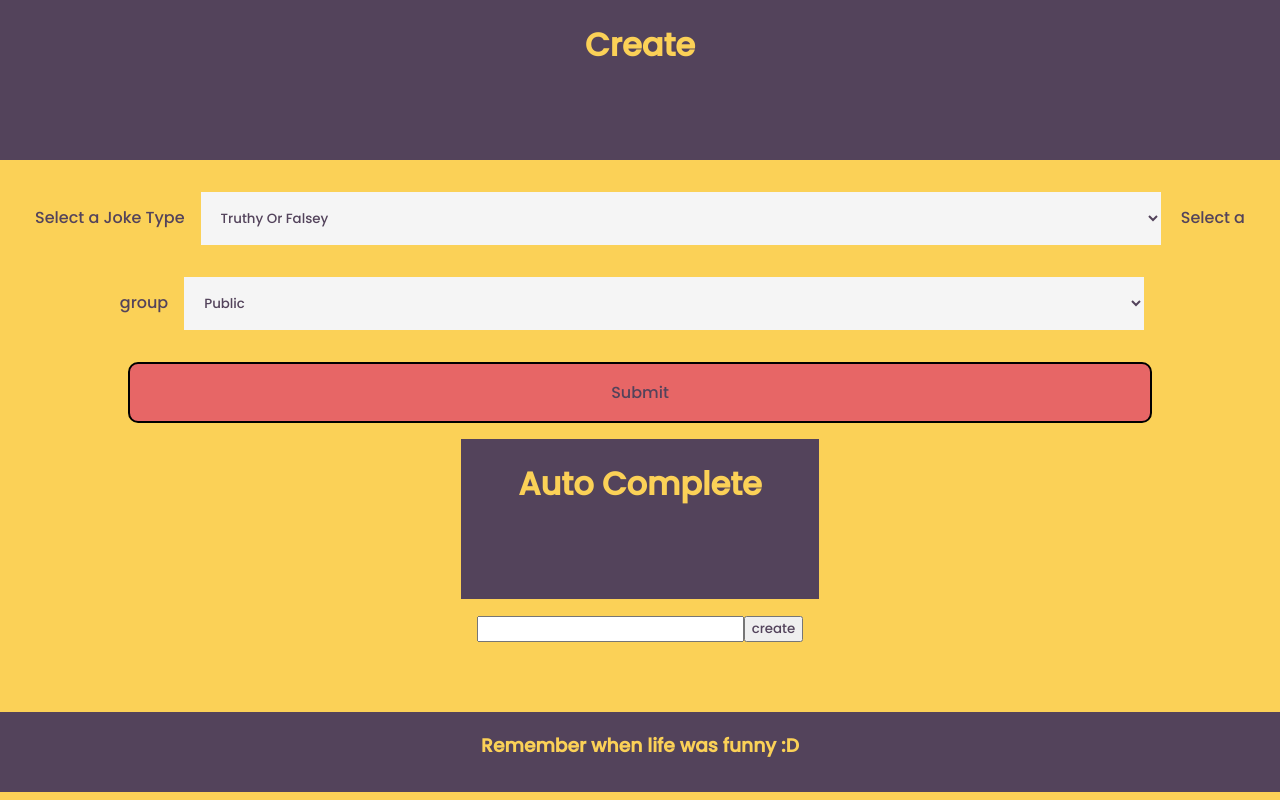
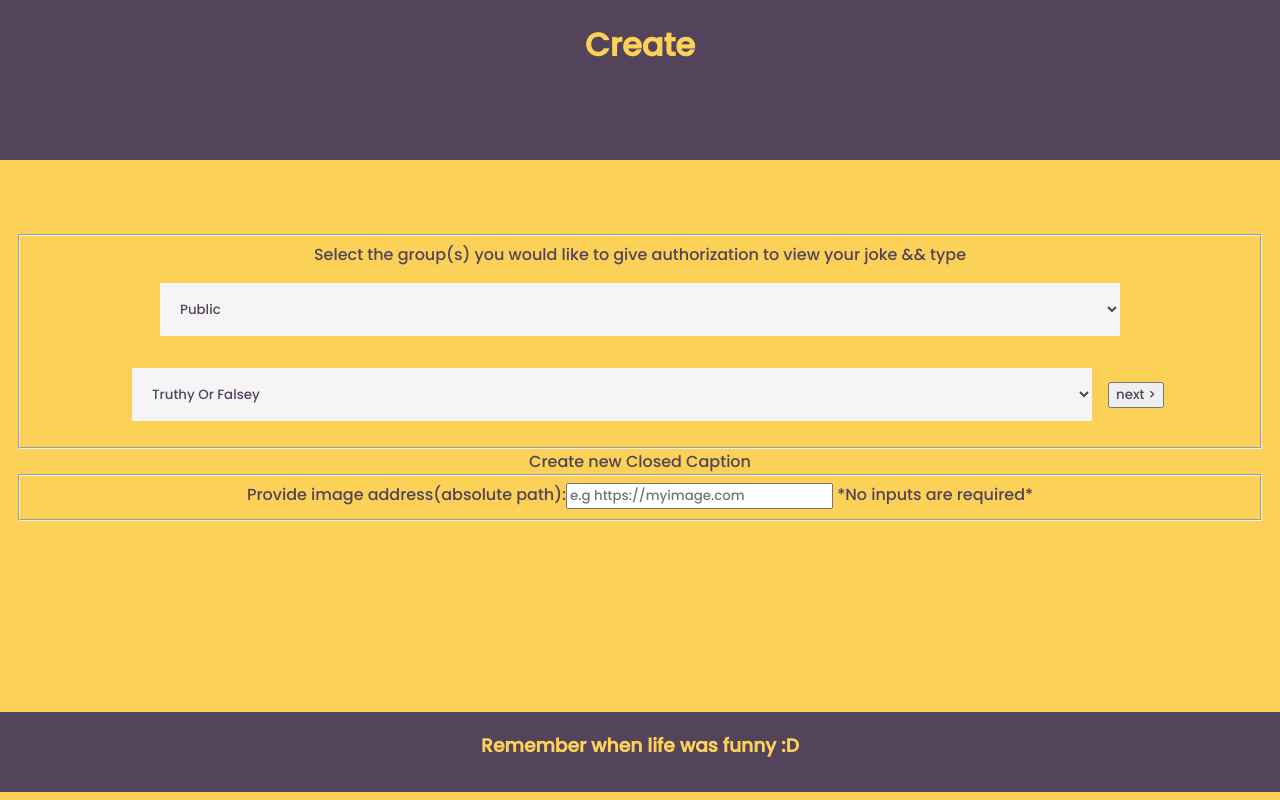
Before and after one commit to Rebeccango/InsideJoke__Capstone, a React (Create React App) app in the folder back-end/client/: page /create in a window 1280 px wide. Shown: the top 800 px of the page. Built offline with nearby package versions, Linux system fonts and the light colour scheme.

Commit message:
edited form

```diff
--- a/back-end/client/src/App.js
+++ b/back-end/client/src/App.js
@@ -7,12 +7,12 @@ import LoginSignup from './Components/Forms/LoginSignup';
 import MainMenu from './Components/MainMenu';
 import CreateNewForm from './Components/Forms/CreateNewForm';
 //Joke templates
-import AutoComplete from './Components/Forms/TypeOfJokes/AutoComplete';
-import ClosedCaption from './Components/Forms/TypeOfJokes/ClosedCaption';
-import MultipleChoice from './Components/Forms/TypeOfJokes/MultipleChoice';
-import TruthyFalsey from './Components/Forms/TypeOfJokes/TruthyFalsey';
+// import AutoComplete from './Components/Forms/TypeOfJokes/AutoComplete';
+// import ClosedCaption from './Components/Forms/TypeOfJokes/ClosedCaption';
+// import MultipleChoice from './Components/Forms/TypeOfJokes/MultipleChoice';
+// import TruthyFalsey from './Components/Forms/TypeOfJokes/TruthyFalsey';
 //TEST --- play mode
-import AutoCompleteCard from './Components/Cards/AutoCompleteCard';
+// import AutoCompleteCard from './Components/Cards/AutoCompleteCard';
 // import ClosedCaptionCard from './Components/Cards/ClosedCaptionCard';
 // import MultipleChoiceCard from './Components/Cards/MultipleChoiceCard';
 // import TruthyFalseyCard from './Components/Cards/TruthyFalseyCard';
@@ -31,20 +31,6 @@ class App extends Component {
               <Route path="/signUp" render={(routeProps)=>(<LoginSignup {...routeProps}/>)}/>
               <Route path="/home/:user" render={(routeProps)=>(<MainMenu {...routeProps}/>)}/>
               <Route path="/create" render={(routeProps)=>(<CreateNewForm {...routeProps}/>)}/>
-              {/* All joke types */}
-
-              {/* {jokeTypes.map((joke=>{return <Route path="/createNew/"+ joke
-                                                   render={(routeProps)=>(<LogininSignup {...routeProps})}/>
-                                                  }))} */}
-              {/* Test */}
-              {/* should remove this and put under same route as create */}
-              <Route path="/createNew/Auto Complete" render={(routeProps)=>(<AutoComplete {...routeProps}/>)}/>
-              <Route path="/createNew/Closed Caption" render={(routeProps)=>(<ClosedCaption {...routeProps}/>)}/>
-              <Route path="/createNew/Multiple Choice" render={(routeProps)=>(<MultipleChoice {...routeProps}/>)}/>
-              <Route path="/createNew/Truthy Or Falsey" render={(routeProps)=>(<TruthyFalsey {...routeProps}/>)}/>
-              {/* Test */}
-              <Route path="/play" render={(routeProps)=>(<AutoCompleteCard {...routeProps}/>)}/>
-
           </Switch>
         </Router>
       </div>
--- a/back-end/client/src/Components/Forms/CreateNewForm.js
+++ b/back-end/client/src/Components/Forms/CreateNewForm.js
@@ -9,13 +9,14 @@ import defaultUserGroups from './default_UserGroups';
 //FORMS
 import AutoComplete from './TypeOfJokes/AutoComplete';
 import ClosedCaption from './TypeOfJokes/ClosedCaption';
-import MultipleChoise from './TypeOfJokes/MultipleChoice';
+import MultipleChoice from './TypeOfJokes/MultipleChoice';
 import TruthyFalsey from './TypeOfJokes/TruthyFalsey';
 
 export default class CreateNewForm extends React.Component{
     constructor(){
         super();
         this.state = {
+            form: null,
         // this component will need to pass down props regarding user info in order to create new joke object
             user_id : "fakeID",
             // will need to populate using res.data, but will set default groups as the array object below.  using id
@@ -24,35 +25,54 @@ export default class CreateNewForm extends React.Component{
             user_groups: defaultUserGroups,
             user_jokes: [] || "",
             newJoke: {
-            type: "",
+                type: jokeTypes[2],
                 auth_groups: [],
                 question: "",
-            answer: ""
+                answer: "",
+                tags:""
           },
         }
         this.createNewJokeForm = React.createRef();
     }
 
-
-
     createJoke = (e) => {
         e.preventDefault();
-
         var newJoke = {
             type: e.target.typeofJoke.value,
             group: e.target.group.value
         }
-
+        // console.log(this.createNewJokeForm.current.group.value || "didn't work");
+        console.log(e.target.group.value || "didn't work");
+        this.setState(
+            {
+                newJoke:newJoke
+            }
+        )
+        console.log(this.state.newJoke);
         // console.dir(this.createNewJokeForm.current.typeofJoke.value)
         //axios to  make POST request when the time comes
-        console.log(newJoke);
-
-        let path = `/createNew/${this.createNewJokeForm.current.typeofJoke.value}`;
-        this.props.history.push(path);
+        // console.log(newJoke);
     }
 
     render(){
         // console.log(e.target.typeofJoke.value); //ask Ian why e.target works and ref.work
+        // form will have to render different form based on which type of joke is selected, so we will write a function for this
+
+        //cases = jokeTypes[0] - jokeTypes[jokTypes.length-1]
+        function formType (state) {
+            switch(state){
+                case jokeTypes[0]:
+                    return <TruthyFalsey/>;
+                case jokeTypes[1]:
+                    return <MultipleChoice/>;
+                case jokeTypes[2]:
+                    return <ClosedCaption/>;
+                case jokeTypes[4]:
+                    return <AutoComplete/>;
+                default:
+                    return null;
+            }
+        }
 
         const {user_groups, ...rest} = this.state
         return(
@@ -61,26 +81,33 @@ export default class CreateNewForm extends React.Component{
                 <HeaderTextBanner title="Create"/>
              </header>
             <main className="main__createNewJoke main">
-                <form className= "CreateNewForm"
+                <form className= "CreateNewForm--part1"
                       ref={this.createNewJokeForm}
                       onSubmit={this.createJoke}>
-                    <label> Select a Joke Type
+                    <fieldset>
+                        <label> Select the group(s) you would like to give authorization to view your joke && type
+                            <select name="group" type="select">
+                                {user_groups.map((group=>{return <option value = {group}
+                                                                        key = {user_groups.findIndex( x=> x=== group)}>{group}
+                                                                        </option>}))}
+                            </select>
                             <select name="typeofJoke" type="select" placeholder="Select Option...">
                                 {jokeTypes.map((joke=>{return <option value = {joke}
                                                                     key = {jokeTypes.findIndex( x => x === joke )}>{joke}
                                                             </option>}))}
                             </select>
                         </label>
-                    <label> Select a group
-                        <select name="group" type="select">
-                            {user_groups.map((group=>{return <option value = {group}
-                                                                    key = {user_groups.findIndex( x=> x=== group)}>{group}
-                                                                    </option>}))}
-                        </select>
+                        <input type="submit" value="next >"/>
+                    </fieldset>
+                {/* HERE IS THE DYNAMIC PART OF THE FORM, which will need to change pending on joke type */}
+                <label> Create new {this.state.newJoke.type}
+                    {formType(this.state.newJoke.type)}
                 </label>
-                    <input type="submit" className="submit--btn btn"/>
                 </form>
-                <AutoComplete/>
+                <form className= "CreateNewForm--part2"
+                      ref={this.createNewJokeForm}
+                      onSubmit={this.submitJoke}>
+                </form>
             </main>
             <footer className="footer--create">
                 <FooterSlogan/>
--- a/back-end/client/src/Components/Forms/TypeOfJokes/AutoComplete.js
+++ b/back-end/client/src/Components/Forms/TypeOfJokes/AutoComplete.js
@@ -1,47 +1,18 @@
 import React from 'react';
-import axios from 'axios';
-//components
-import HeaderTextBanner from '../../Brandelements/HeaderTextBanner';
-import FooterSlogan from '../../Brandelements/FooterSlogan';
 
-export default class AutoComplete extends React.Component {
-    constructor(){
-        super();
-        this.state = {
-            test: []
-        }
-        //Placeholder
-        this.form = React.createRef();
-    }
 
-    //on form submit placeholder -- think of better name
-    handler = (e)=>{
-        e.preventDefault();
-        console.log("don't forget to remove this console.log");
-    }
-
+export default class AutoComplete extends React.Component{
     render(){
         return(
-         <div>
-             {/* header text banner will need to be more resuable, i.e. place text as prop  */}
-             <header className="header--create">
-                <HeaderTextBanner title="Auto Complete"/>
-             </header>
-             <main className="main">
-                <form className="CreateNewForm"
-                      ref={this.form}
-                      onSubmit={this.handler}>
-                    <label>
-                        <input type="text" name="sentence change this accordingly"/>
-                    </label>
-                    <input type="submit" value="create"/>
-
-                </form>
-             </main>
-             <footer className="footer--create">
-                <FooterSlogan/>
-             </footer>
-         </div>
+            <fieldset>
+                <label> Write your statemnet below, identify the fields you wouldl like to blank out:
+                    <input name="answer-a" placeholder="first answer"/>
+                </label>
+                <label> Acceptable answers:
+                    <input name="blank--a" placeholder="first answer"/>
+                    <input name="blank-b" placeholder="first answer"/>
+                </label>
+            </fieldset>
         )
     }
 }
--- a/back-end/client/src/Components/Forms/TypeOfJokes/ClosedCaption.js
+++ b/back-end/client/src/Components/Forms/TypeOfJokes/ClosedCaption.js
@@ -1,54 +1,15 @@
 import React from 'react';
-import axios from 'axios';
-//components
-import HeaderTextBanner from '../../Brandelements/HeaderTextBanner';
-import FooterSlogan from '../../Brandelements/FooterSlogan';
 
-export default class ClosedCaption extends React.Component {
-    constructor(){
-        super();
-        this.state = {
-            test: []
-        }
-        //Placeholder
-        this.form = React.createRef();
-    }
 
-    //on form submit placeholder -- think of better name
-    handler = (e)=>{
-        e.preventDefault();
-        console.log("don't forget to remove this console.log");
-
-        console.log(e.target.closedCaptionImg.value);
-
-        //maybe do set time out before redirect
-        let path = "/create";
-        this.props.history.push(path);
-    }
-
+export default class ClosedCaption extends React.Component{
     render(){
         return(
-         <div>
-             <header className="header--create">
-                <HeaderTextBanner title="Closed Caption"/>
-             </header>
-             <main className="main">
-                <form className="CreateNew--ClosedCaption"
-                      ref={this.form}
-                      onSubmit={this.handler}>
-                    <label htmlfor="avatar">Choose a profile picture:
-                        <input type="file"
-                            id="img__closedCaption" name="closedCaptionImg"
-                            accept="image/png, image/jpeg">
-                        </input>
-                    </label>
-                    <input className="btn" type="submit" value="create"/>
-                </form>
-             </main>
-             <footer className="footer--create">
-                <FooterSlogan/>
-             </footer>
-         </div>
+            <fieldset>
+                <label> Provide image address(absolute path):
+                    <input name="closedcaption--question" placeholder="e.g https://myimage.com"/>
+                </label>
+                <label> *No inputs are required*</label>
+            </fieldset>
         )
     }
 }
--- a/back-end/client/src/Components/Forms/TypeOfJokes/MultipleChoice.js
+++ b/back-end/client/src/Components/Forms/TypeOfJokes/MultipleChoice.js
@@ -1,57 +1,19 @@
 import React from 'react';
-//components
-import HeaderTextBanner from '../../Brandelements/HeaderTextBanner';
-import FooterSlogan from '../../Brandelements/FooterSlogan';
 
-export default class MultipleChoice extends React.Component {
-    constructor(){
-        super();
-        this.state = {
-            test: []
-        }
-        //Placeholder
-        this.form = React.createRef();
-    }
 
-    //on form submit placeholder -- think of better name
-    handler = (e)=>{
-        e.preventDefault();
-        console.log("don't forget to remove this console.log");
-
-        let path = "/create";
-        this.props.history.push(path);
-    }
-
+export default class MultipleChoice extends React.Component{
     render(){
         return(
-         <div>
-             <header className="header--create">
-                <HeaderTextBanner title="Multiple Choice"/>
-             </header>
-             <main className="main">
-                <form className="CreateNew--MultipleChoice"
-                      ref={this.form}
-                      onSubmit={this.handler}>
-                    <label>Enter Question:
-                        <textarea name="multipleChoiceQuestion" />
-                    </label>
-                    <label>A)
-                        <input type="text" name="optionA"/>
-                    </label>
-                    <label>B)
-                        <input type="text" name="optionB"/>
-                    </label>
-                    <label>B)
-                        <input type="text" name="optionC"/>
-                    </label>
-                    <input type="submit" value="create" className="btn"/>
-
-                </form>
-             </main>
-             <footer className="footer--create">
-                <FooterSlogan/>
-             </footer>
-         </div>
+            <fieldset>
+                <label> Enter Multiple Choice here:
+                    <textarea name="multiplechoice--question" placeholder="Enter your question here"/>
+                </label>
+                <label> Acceptable answers:
+                    A.)<input name="answer-a" placeholder="first answer"/>
+                    B.)<input name="answer-b" placeholder="first answer"/>
+                    C.)<input name="answer-c" placeholder="first answer"/>
+                </label>
+            </fieldset>
         )
     }
 }
--- a/back-end/client/src/Components/Forms/TypeOfJokes/TruthyFalsey.js
+++ b/back-end/client/src/Components/Forms/TypeOfJokes/TruthyFalsey.js
@@ -1,56 +1,21 @@
 import React from 'react';
-//components
-import HeaderTextBanner from '../../Brandelements/HeaderTextBanner';
-import FooterSlogan from '../../Brandelements/FooterSlogan';
-import jokeTypes from '../joke_types';
 
-export default class TruthyFalsey extends React.Component {
-    constructor(){
-        super();
-        this.state = {
-            test: []
-        }
-        //Placeholder
-        this.form = React.createRef();
-    }
 
-    //on form submit placeholder -- think of better name
-    handler = (e)=>{
-        e.preventDefault();
-        console.log("don't forget to remove this console.log");
-        console.log(e.target.trueFalseStatement.value);
-
-        let path = "/create"
-        this.props.history.push(path);
-    }
-
+export default class TruthyFalsey extends React.Component{
     render(){
         return(
-         <div>
-             <header className="header--create">
-                <HeaderTextBanner title="Truthy or Falsey"/>
-             </header>
-             <main className="main">
-                <form className="CreateNew--TruthyFalsey"
-                      ref={this.form}
-                      onSubmit={this.handler}>
-                    <label> True? or False?
-                        <select name="truefalse" type="select" className="select--TF">
-                            <option value="true">True</option>
-                            <option value="false">False</option>
-                        </select>
-                    </label>
-                    <label>Enter a statement:
-                        <textarea type="text" name="trueFalseStatement"/>
-                    </label>
-                    <button className="btn">Preview</button>
-                    <input  className="btn" type="submit" value="Submit"/>
-                </form>
-             </main>
-             <footer className="footer--create">
-                <FooterSlogan/>
-             </footer>
-         </div>
+            <fieldset>
+                <label> True or false .... :
+                    <textarea placeholder="write your statement here" />
+                </label>
+
+                <label> True or False?
+                    <select name="TruthyFalsey" placeholder="Well is it true though?">
+                        <option value = "True">Truthy</option>
+                        <option value = "False">Falsey</option>
+                    </select>
+                </label>
+            </fieldset>
         )
     }
 }
```
Also changed, not shown: back-end/client/src/Test/Data/datamodel.js (+4 -3 lines). Lines whose indentation alone changed are shown as unchanged.
